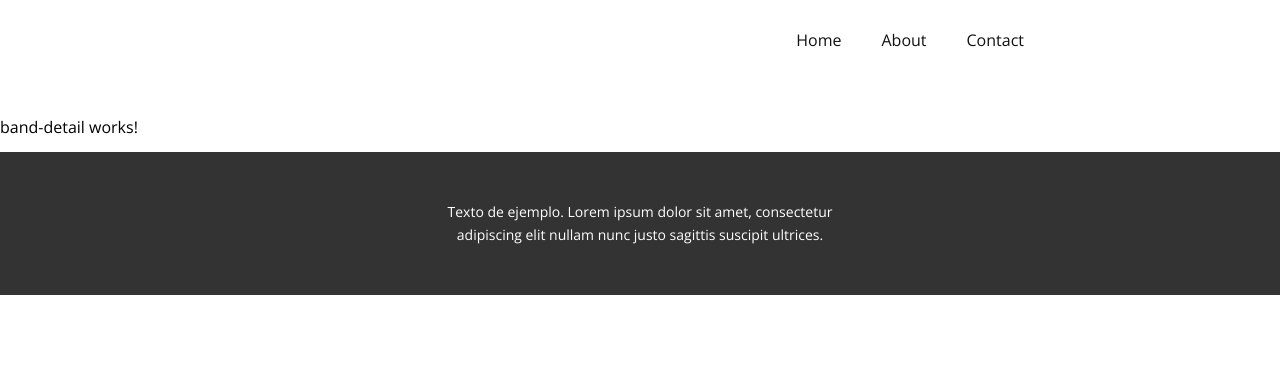
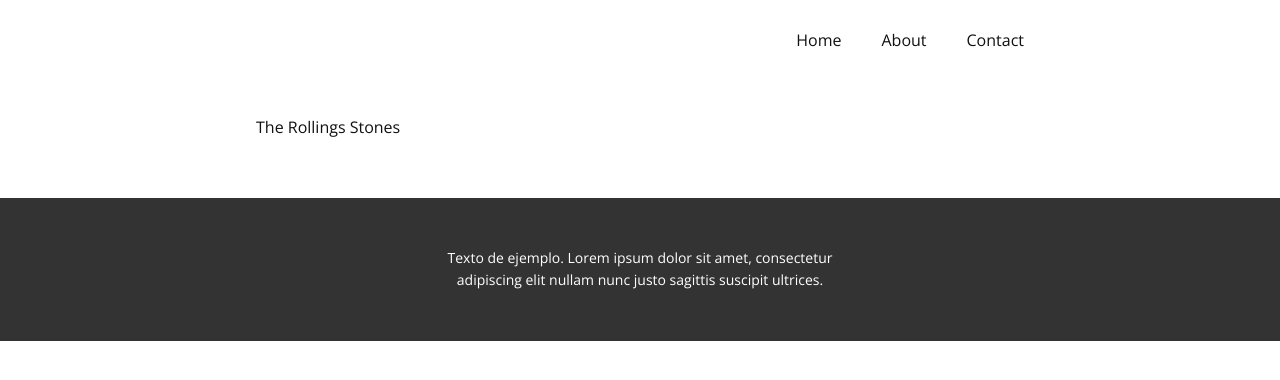
Before and after one commit to aestebance/angular-rocks, an Angular app: page /details/0 in a window 1280 px wide. Shown: the top 380 px of the page. Built offline with nearby package versions, Linux system fonts and the light colour scheme.

Commit message:
modified band detail page

```diff
--- a/src/app/@pages/home/pages/band-detail/band-detail.component.html
+++ b/src/app/@pages/home/pages/band-detail/band-detail.component.html
@@ -1,2 +1,6 @@
 <app-header [showSearchBar]="false"></app-header>
-<p>band-detail works!</p>
+<section class="c-edit">
+  <div class="c-edit__sheet">
+    <p>{{band.name}}</p>
+  </div>
+</section>
--- a/src/app/@pages/home/pages/band-detail/band-detail.component.scss
+++ b/src/app/@pages/home/pages/band-detail/band-detail.component.scss
@@ -0,0 +1,13 @@
+.c-edit {
+  background-image: none;
+  color: #111111;
+  background-color: #FFFFFF;
+  min-height: 80px;
+  margin: auto;
+
+  &__sheet {
+    position: relative;
+    margin: 0 auto;
+    width: 60%;
+  }
+}
--- a/src/app/@pages/home/pages/band-detail/band-detail.component.ts
+++ b/src/app/@pages/home/pages/band-detail/band-detail.component.ts
@@ -1,4 +1,6 @@
 import { Component, OnInit } from '@angular/core';
+import {BandsService} from "../../../../shared/services/bands.service";
+import {ActivatedRoute} from "@angular/router";
 
 @Component({
   selector: 'app-band-detail',
@@ -6,8 +8,24 @@
   styleUrls: ['./band-detail.component.scss']
 })
 export class BandDetailComponent implements OnInit {
+  bandList: any;
+  bandId: any;
+  band: any;
 
-  constructor() { }
+  constructor(private route: ActivatedRoute, private bandsService: BandsService) {
+    this.route.paramMap.subscribe(params => {
+      if (params.get('bandId')) {
+        this.bandId = params.get('bandId');
+      }
+
+      this.bandsService.getBandListObservable().subscribe(bandList => {
+        this.bandList = bandList;
+      });
+
+      this.band = this.bandList[this.bandId];
+    });
+  }
+
 
   ngOnInit(): void {
   }
```
